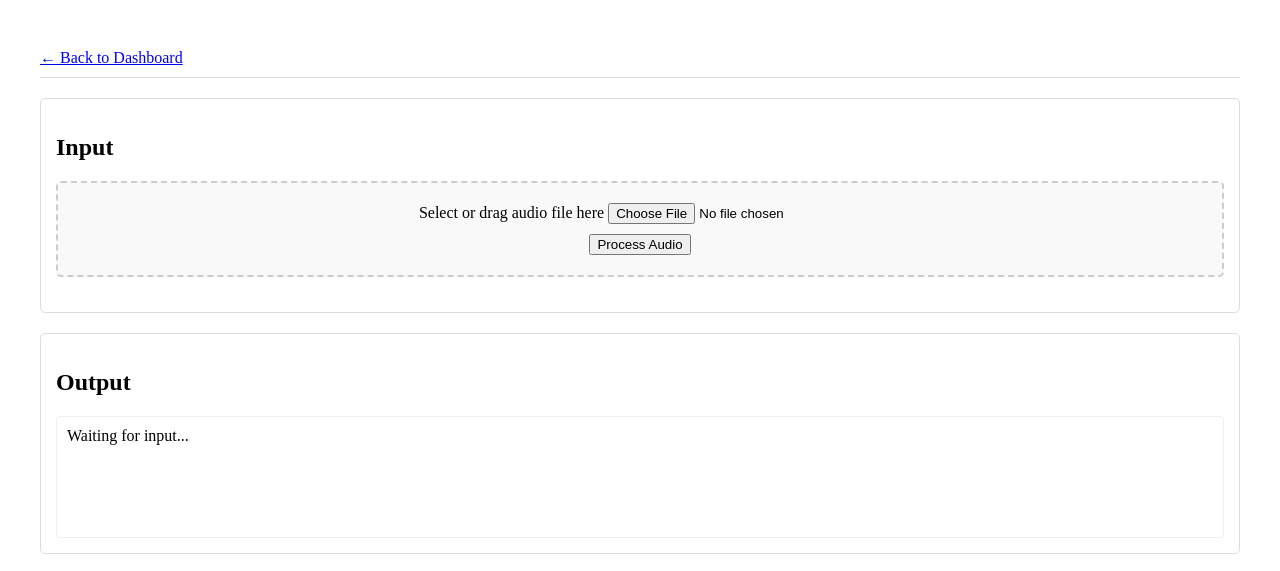
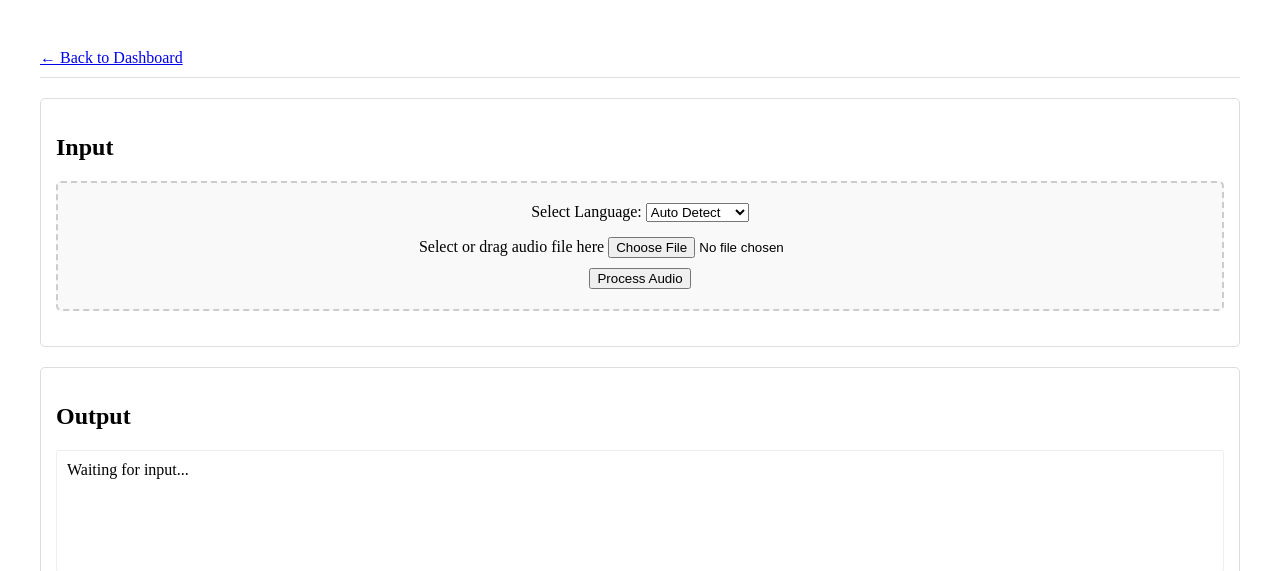
Before and after one commit to ishanism/RAG_Agent, a Flask app: template project/templates/diarization_tool.html in a window 1280 px wide. Shown: the top 571 px of the page. Run offline with Flask 3, Linux system fonts and the light colour scheme; the template is opened without the code that fills it, so the values that code supplies are empty.

Commit message:
Add language selection to diarization tool and update transcription logic

```diff
--- a/project/templates/diarization_tool.html
+++ b/project/templates/diarization_tool.html
@@ -39,6 +39,18 @@
 {% endblock %} {% block input_content %}
 <div class="upload-container" id="dropZone">
     <form id="diarizeForm">
+        <div style="margin-bottom: 15px">
+            <label for="language">Select Language:</label>
+            <select id="language" name="language">
+                <option value="auto">Auto Detect</option>
+                <option value="en">English (en)</option>
+                <option value="de">German (de)</option>
+                <option value="ne">Nepali (ne)</option>
+                <option value="hi">Hindi (hi)</option>
+                <option value="ur">Urdu (ur)</option>
+                <option value="ja">Japanese (ja)</option>
+            </select>
+        </div>
         <div>
             <label for="audioFile">Select or drag audio file here</label>
             <input
@@ -100,6 +112,7 @@
     form.addEventListener("submit", async (e) => {
         e.preventDefault();
         const audioFile = document.getElementById("audioFile").files[0];
+        const language = document.getElementById("language").value;
         const submitBtn = document.getElementById("submitBtn");
 
         if (!audioFile) {
@@ -123,6 +136,7 @@
         try {
             const formData = new FormData();
             formData.append("audio", audioFile);
+            formData.append("language", language);  // Add language to form data
 
             const xhr = new XMLHttpRequest();
 
```
Also changed, not shown: project/tools/ai_runners/speaker_diarization/main.py (+14 -3 lines).
